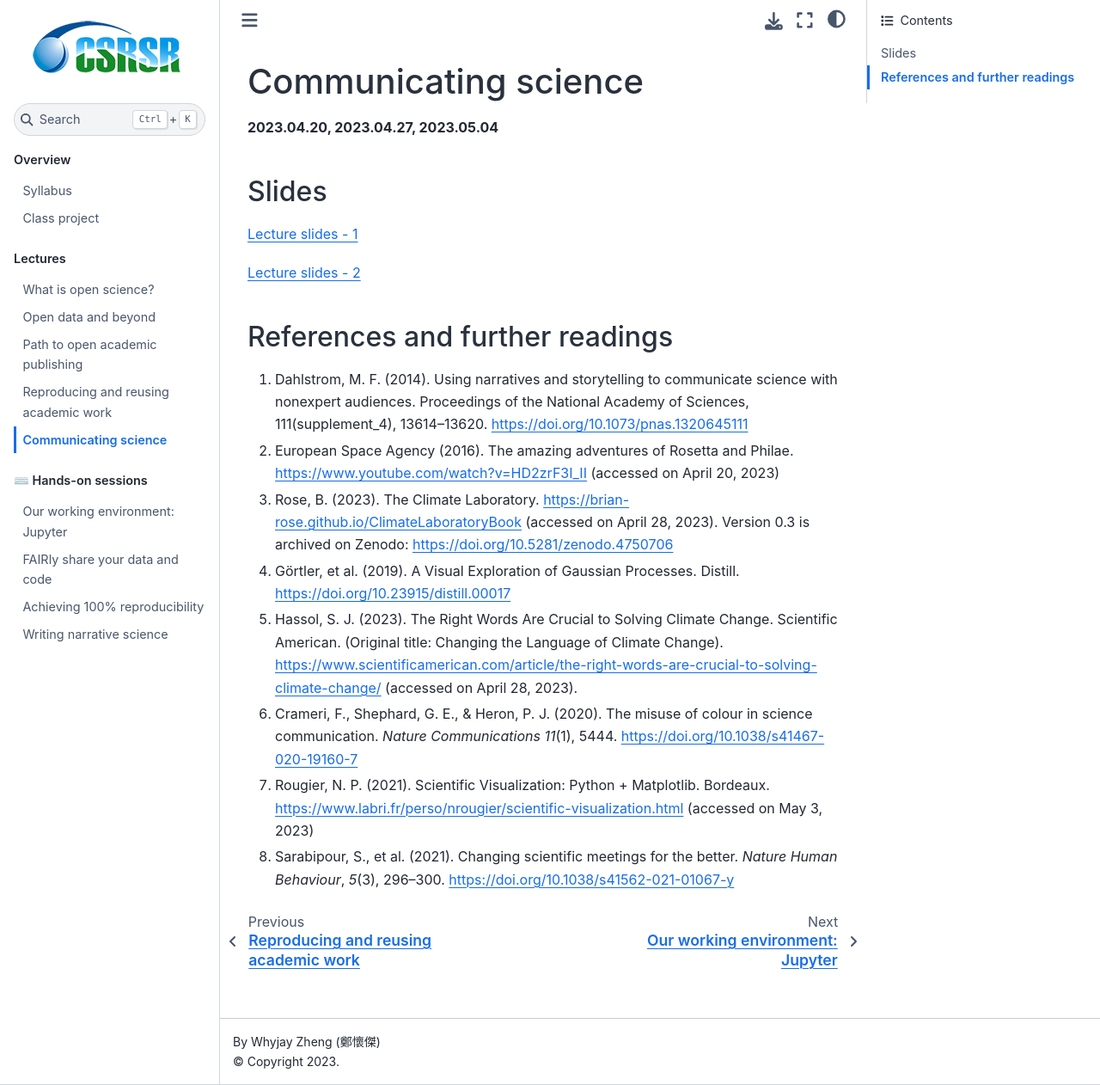
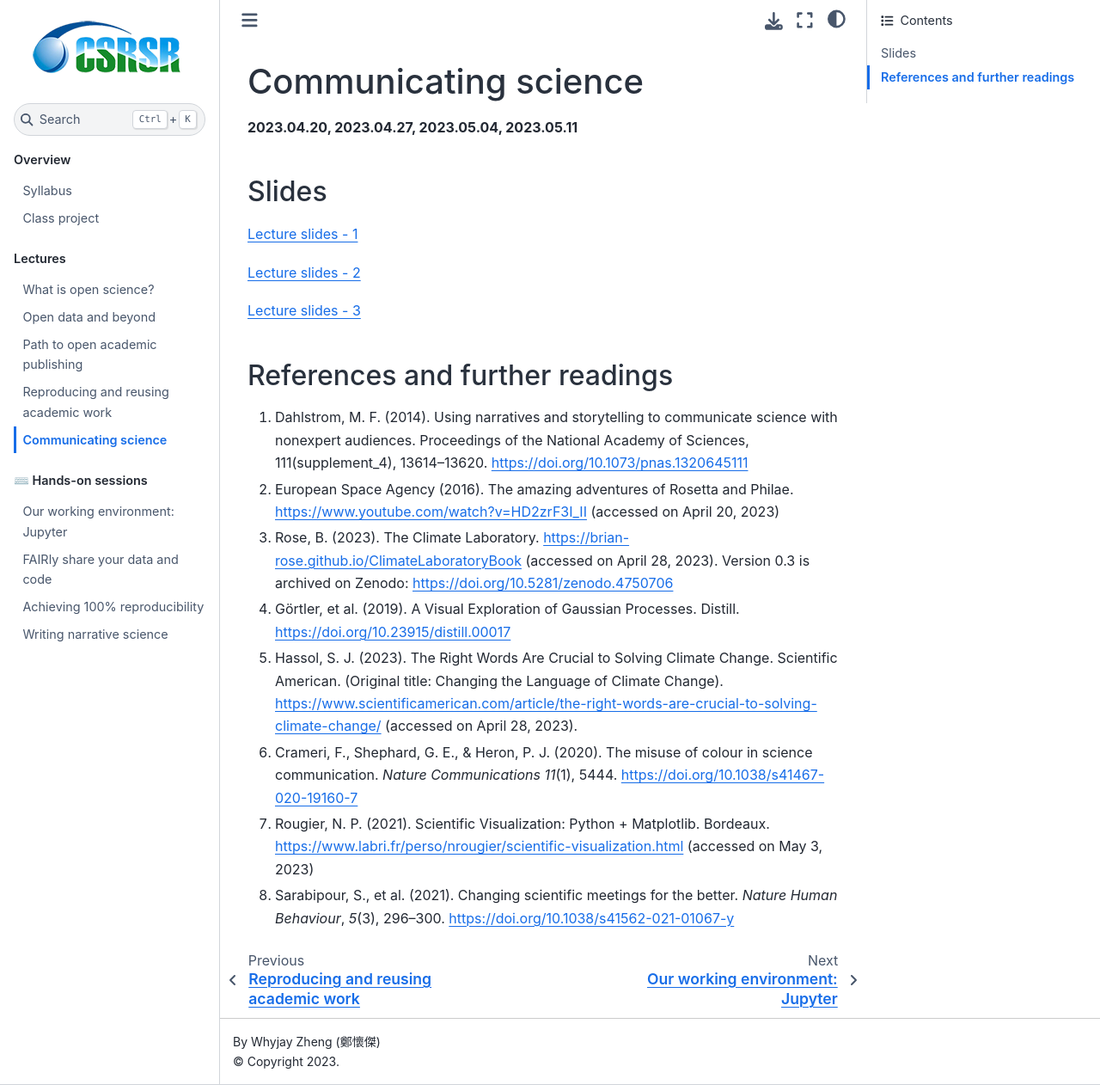
Before and after one commit to whyjz/ncu-open-science, a Jupyter Book: the page built from docs/lectures/L5-communication.md, in a window 1280 px wide and 1262 px high. Shown: the whole window at 86% size. Built offline with Jupyter Book 1.0.4 settings and Sphinx 7.4.7 and the Sphinx Book theme 1.1.4, drawn with Linux system fonts in a browser that asks for light colours; pages that are not in the unit, such as notebooks, are missing from menus.

Commit message:
Add L5 content 3

```diff
--- a/docs/lectures/L5-communication.md
+++ b/docs/lectures/L5-communication.md
@@ -1,12 +1,14 @@
 # Communicating science
 
-**2023.04.20, 2023.04.27, 2023.05.04**
+**2023.04.20, 2023.04.27, 2023.05.04, 2023.05.11**
 
 ## Slides
 
 [Lecture slides - 1](https://docs.google.com/presentation/d/1TwSgc6WRQjO0s9hf8b9FDxFv_J1AFpQaMM0MdZPgG9w/edit?usp=sharing)
 
 [Lecture slides - 2](https://docs.google.com/presentation/d/1IMRRIP5okYWdbdc2fEKTp7WvFZUqOTJ6xofoolWmQ2w/edit?usp=sharing)
+
+[Lecture slides - 3](https://docs.google.com/presentation/d/1Sfy-ORlNX4vdrKQxM4B9Jg7V21WmqHxOcvQ2AigZLKw/edit?usp=sharing)
 
 ## References and further readings
 
```
